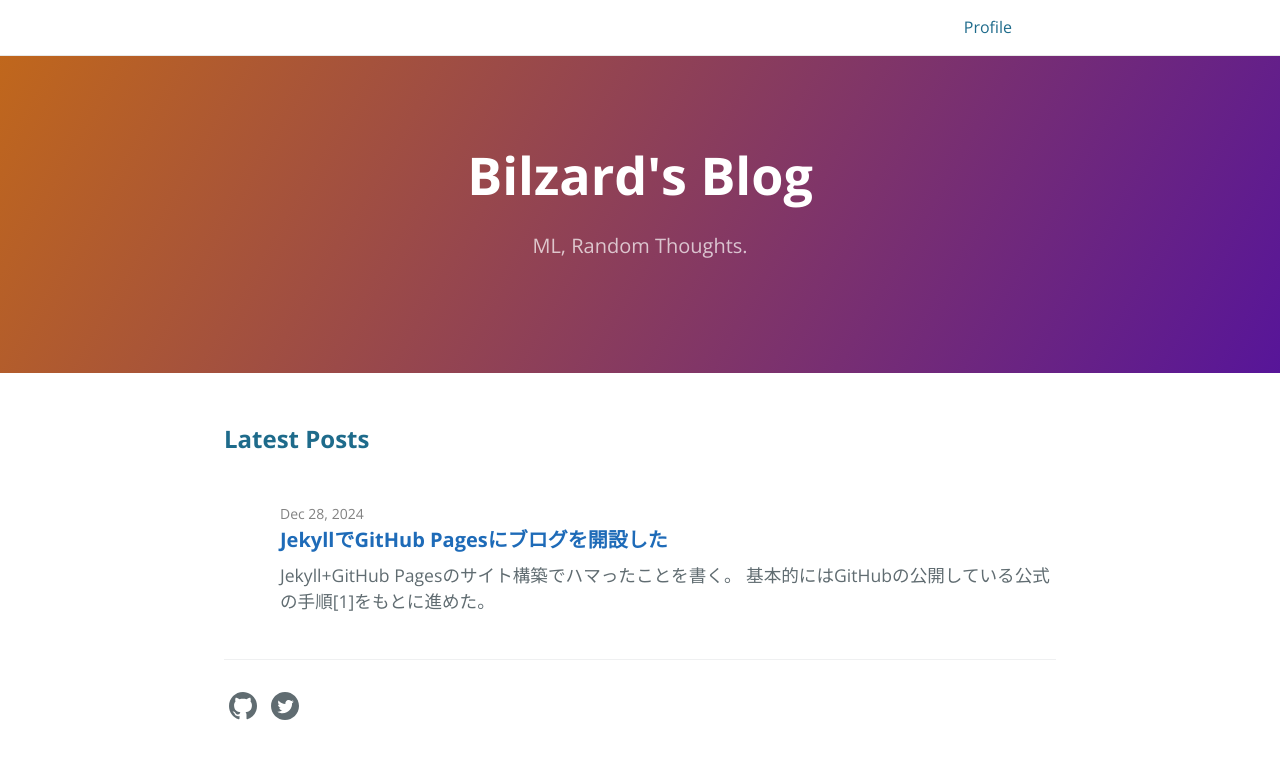
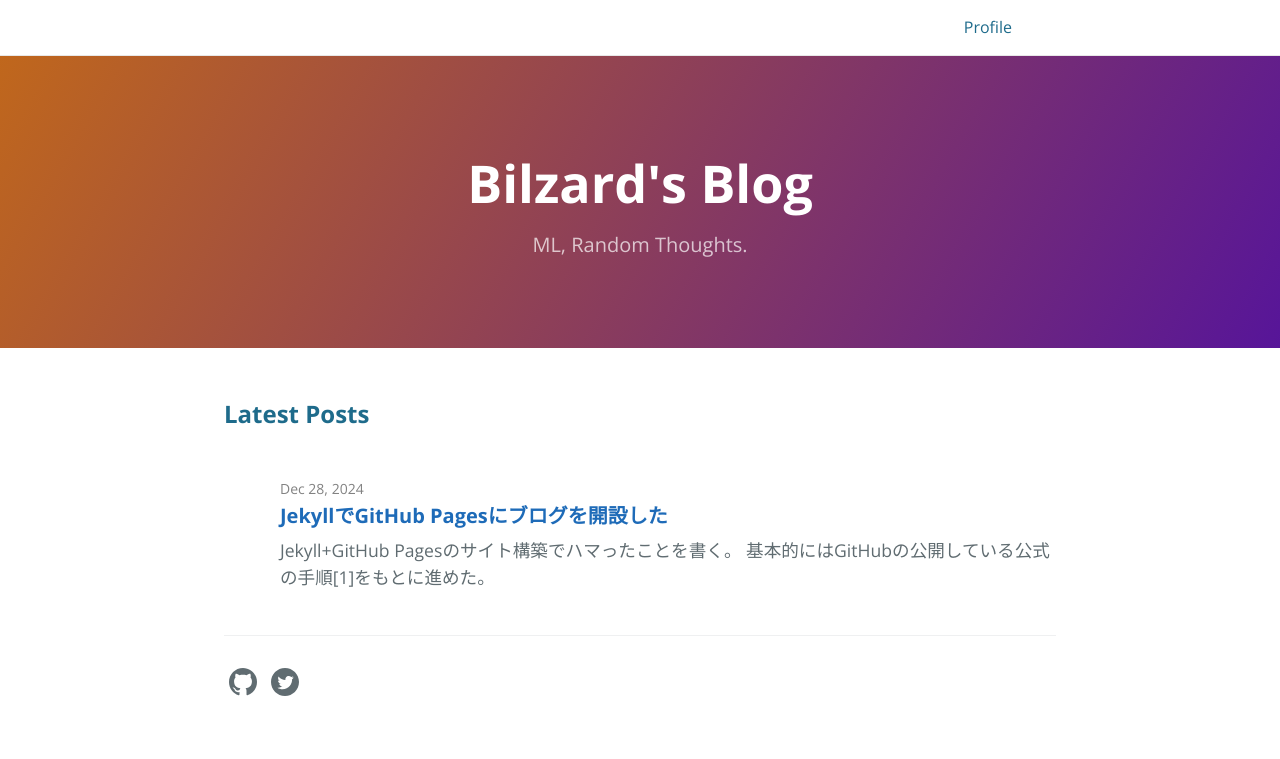
Before and after one commit to bilzard/bilzard.github.io, a Jekyll site: the page built from index.md, in a window 1280 px wide. Shown: the top 759 px of the page. Built offline with Jekyll 4.4.1, drawn with Linux system fonts in a browser that asks for light colours.

Commit message:
ヘッダの余白調整

```diff
--- a/_sass/jekyll-theme-cayman-blog.scss
+++ b/_sass/jekyll-theme-cayman-blog.scss
@@ -122,6 +122,10 @@ a {
 
   @include small {
     padding: 2rem 1rem;
+  }
+  h1, h2 {
+    margin-top: 0.5rem;
+    margin-bottom: 0.5rem;
   }
 }
 
```
